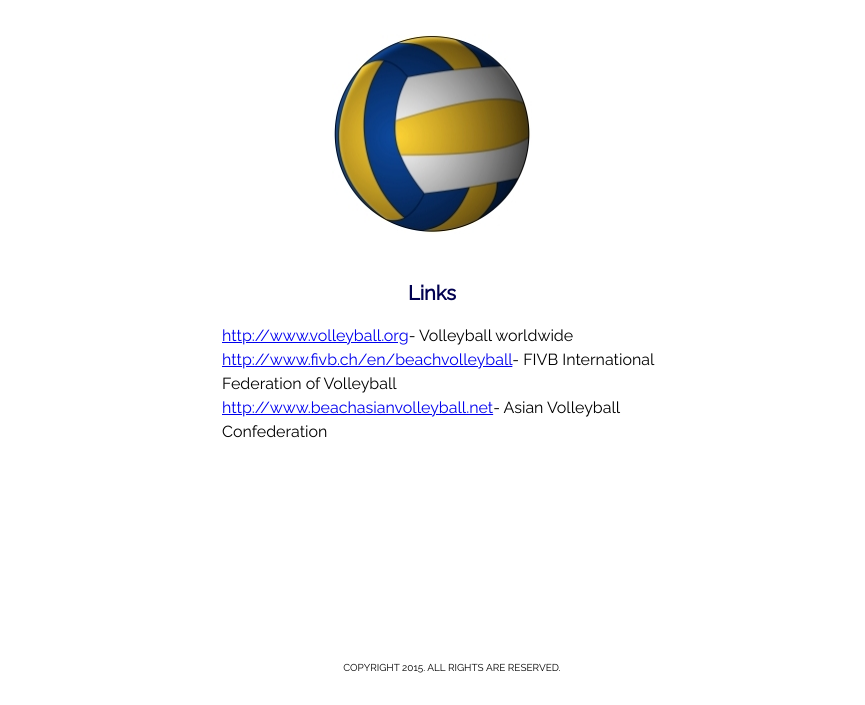
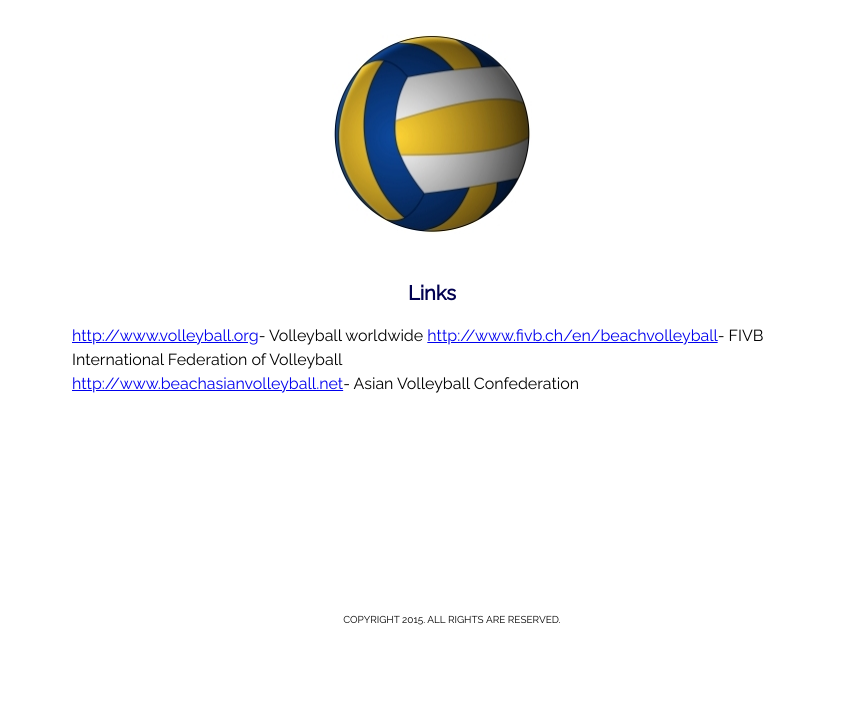
Before and after one commit to TuyetMy/Diggers-Beach-Volleyball, a plain HTML site: page links.html in a window 1280 px wide. Shown: the part 207-912 px from the top of the page, without its empty margins (208-1073 px from the left). After the commit the page ends 864 px from the top, so only its background shows below. Drawn offline with Linux system fonts and the light colour scheme.

Commit message:
Update links

```diff
--- a/links.html
+++ b/links.html
@@ -17,7 +17,7 @@
  <h1>Diggers Beach V<img src="images/vector_volleyball.jpg" width="27px" height="27px">lleyball</h1>
    <header>
      <div class="nav">
-       <ul>
+       <ul class= "navbar">
          <li class="home"><a href="index.html">Home</a></li>
          <li class="announcements"><a href="announcements.html">Announcements</a>
            <ul>
@@ -44,10 +44,10 @@
          <br>
 
       <h>Links</h></center>
-      <ul><p><a href="http://www.volleyball.org/">http://www.volleyball.org</a>- Volleyball worldwide
+      <p><ul><a href="http://www.volleyball.org/">http://www.volleyball.org</a>- Volleyball worldwide
      <a href="http://www.fivb.ch/en/beachvolleyball/ ">http://www.fivb.ch/en/beachvolleyball</a>- FIVB International Federation of Volleyball
       <br><a href="http://www.beachasianvolleyball.net ">http://www.beachasianvolleyball.net</a>- Asian Volleyball Confederation
-  </p></u>
+  </u></p>
  	<footer>
      	COPYRIGHT 2015. ALL RIGHTS ARE RESERVED.
      </footer>
```
